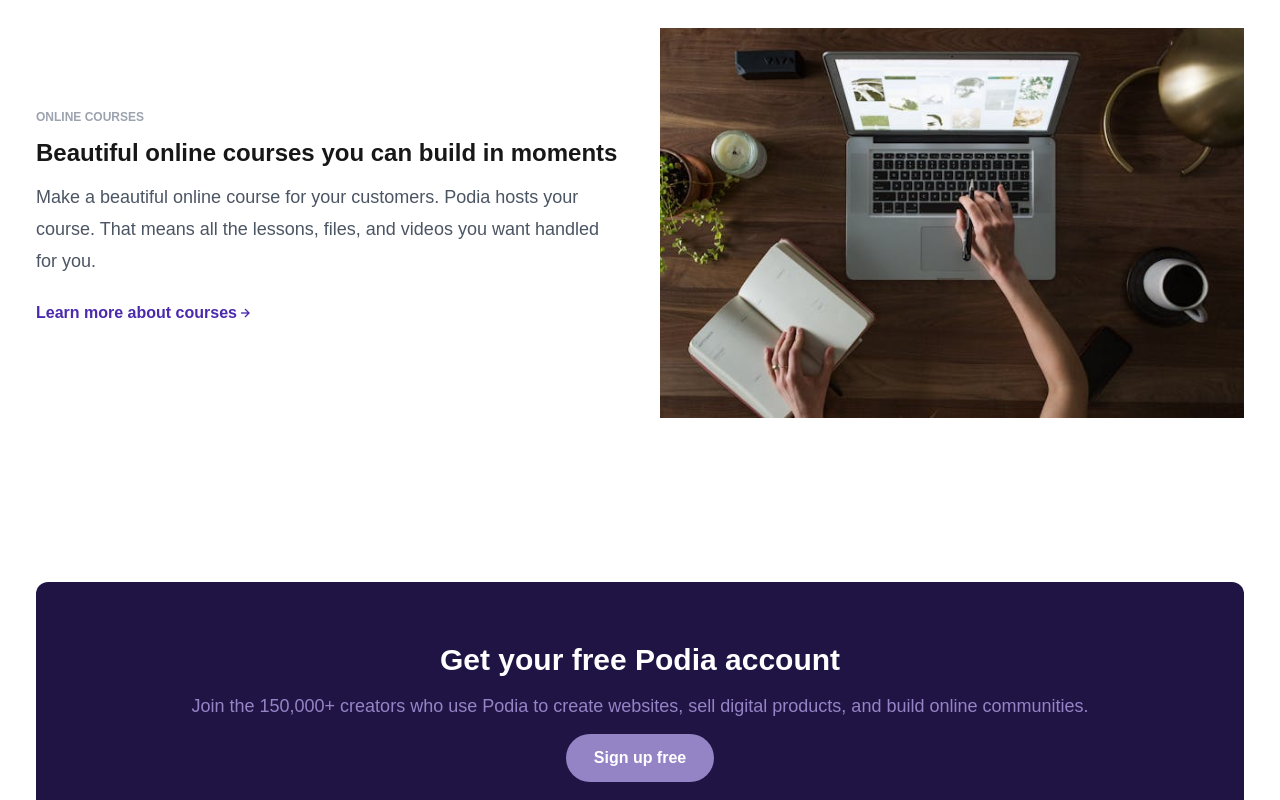
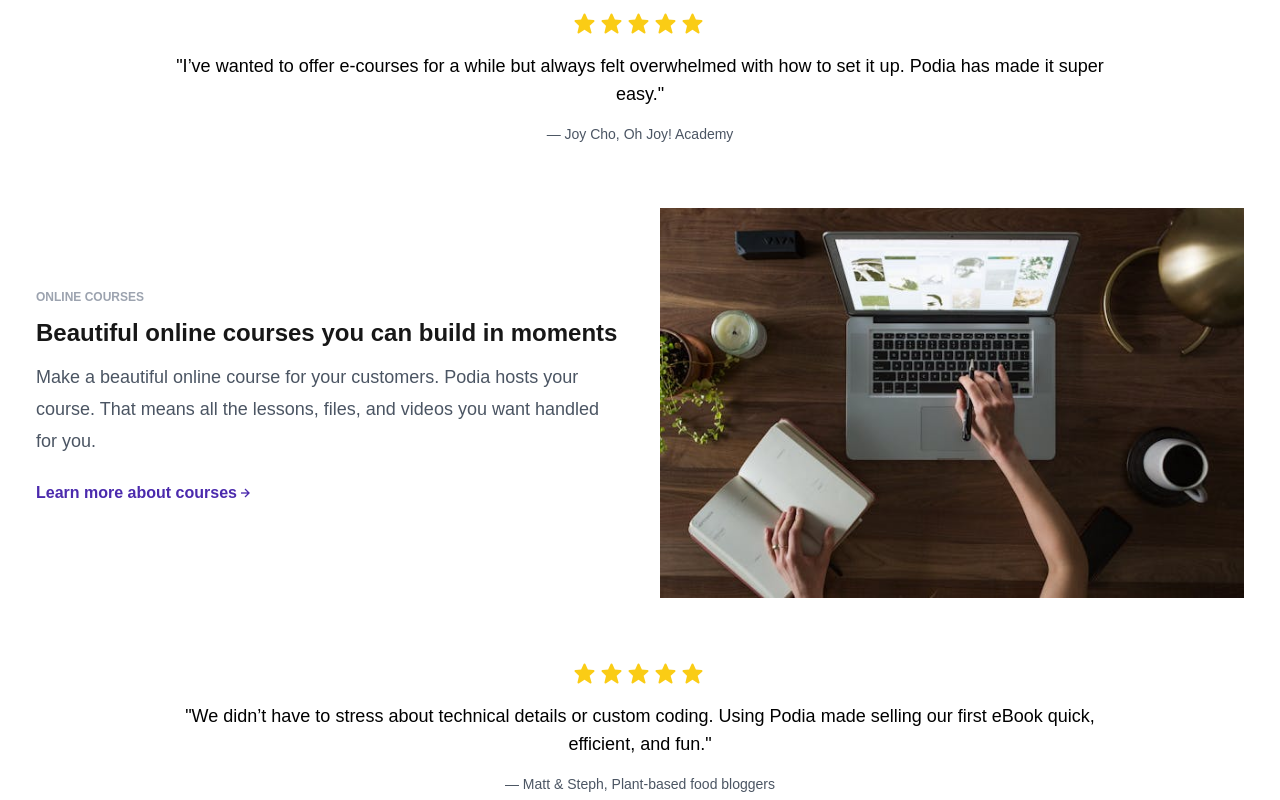
Before and after one commit to victorkarpenko/podia-tailwind, a Next.js app: page / in a window 1280 px wide. Shown: the part 1860-2660 px from the top of the page. Built offline with nearby package versions, Linux system fonts and the light colour scheme.

Commit message:
create feedback component

```diff
--- /dev/null
+++ b/src/components/Feedback/Feedback.tsx
@@ -0,0 +1,32 @@
+export interface Feedback {
+  rating: number;
+  feedback: string;
+  author: string;
+}
+
+const Feedback = (props: Feedback) => {
+  const {
+    rating,
+    feedback,
+    author,
+  } = props;
+
+
+  return (
+    <div className="max-w-[1000px] mx-auto px-[30px] text-center">
+      {
+        Array(rating).fill(null).map((_, index) => (
+          <i key={`${index}-star`} className='bx bxs-star text-yellow-400 text-2xl tracking-[3px] mb-4' />
+        ))
+      }
+      <div className="text-lg text-black mb-4">
+        {feedback}
+      </div>
+      <div className="text-sm text-gray-600">
+        — {author}
+      </div>
+    </div>
+  )
+};
+
+export default Feedback;
--- a/src/components/ProductInfo/ProductInfo.tsx
+++ b/src/components/ProductInfo/ProductInfo.tsx
@@ -4,6 +4,7 @@ import Subtitle from "../Typography/Subtitle";
 import Title from "../Typography/Title";
 import Image from "next/image";
 import { ProductData } from "../ProductsSection/productsData";
+import Feedback from "../Feedback/Feedback";
 
 
 interface Props {
@@ -12,7 +13,8 @@ interface Props {
 
 const ProductInfo = ({ product }: Props) => {
   return (
-    <div className="md:flex block items-center mb-10">
+    <>
+      <div className="md:flex block items-center my-10">
         <div className='flex-1 md:mr-[40px]'>
           <Subtitle>{product.name}</Subtitle>
           <Title variant="h3">{product.title}</Title>
@@ -26,6 +28,8 @@ const ProductInfo = ({ product }: Props) => {
           <Image src={product.image} fill alt='' objectFit='contain' />
         </div>
       </div>
+      <Feedback {...product.feedback} />
+    </>
   )
 };
 
--- a/src/components/ProductsSection/productsData.ts
+++ b/src/components/ProductsSection/productsData.ts
@@ -1,3 +1,4 @@
+import { Feedback } from "../Feedback/Feedback";
 
 export interface ProductData {
   name: string;
@@ -5,6 +6,7 @@ export interface ProductData {
   description: string;
   image: string;
   buttonText: string;
+  feedback: Feedback;
 };
 
 export const productsData: ProductData[] = [
@@ -14,6 +16,11 @@ export const productsData: ProductData[] = [
     description: 'Have an ebook to sell? Templates you love? Podia makes it easy to spin up a sales page and sell ebooks, templates, audio files, video files, spreadsheets, and any other file type.',
     image: '/digital-downloads.jpg',
     buttonText: 'Learn more about downloads',
+    feedback: {
+      rating: 5,
+      feedback: '"I’ve wanted to offer e-courses for a while but always felt overwhelmed with how to set it up. Podia has made it super easy."',
+      author: 'Joy Cho, Oh Joy! Academy',
+    },
   },
   {
     name: 'Online courses',
@@ -21,5 +28,10 @@ export const productsData: ProductData[] = [
     description: 'Make a beautiful online course for your customers. Podia hosts your course. That means all the lessons, files, and videos you want handled for you.',
     image: '/online-courses.jpg',
     buttonText: 'Learn more about courses',
+    feedback: {
+      rating: 5,
+      feedback: '"We didn’t have to stress about technical details or custom coding. Using Podia made selling our first eBook quick, efficient, and fun."',
+      author: 'Matt & Steph, Plant-based food bloggers',
+    },
   }
 ];
```
Lines whose indentation alone changed are shown as unchanged.
